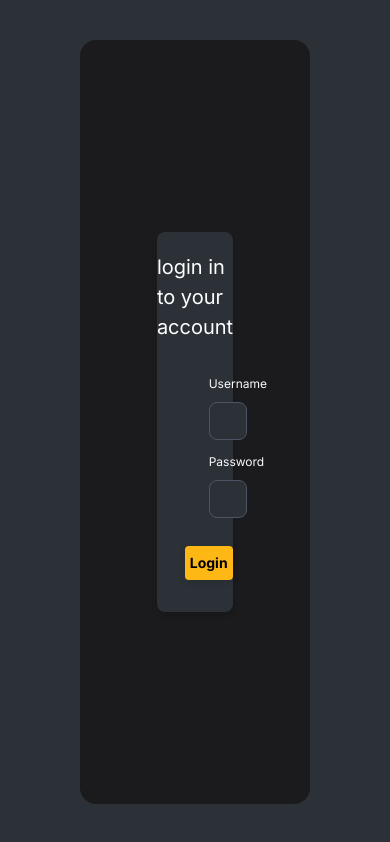
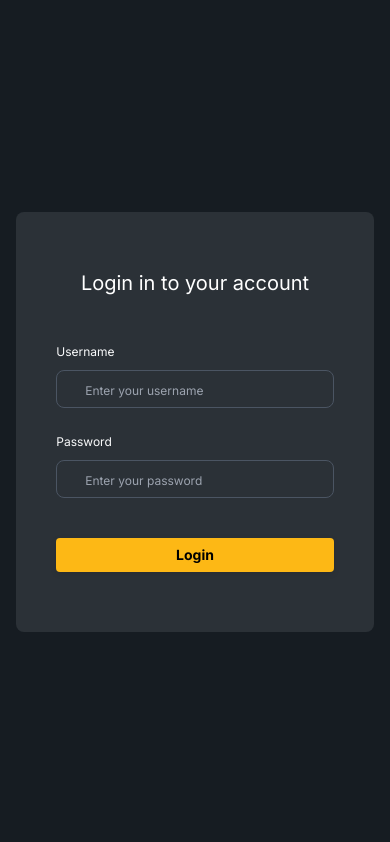
Before and after one commit to alialahverdi/hybridteams, a Next.js app: page /auth/login in a window 390 px wide. Built offline with nearby package versions, Linux system fonts and the light colour scheme.

Commit message:
Complete responsive login and register

```diff
--- a/app/(pages)/auth/login/Login.module.scss
+++ b/app/(pages)/auth/login/Login.module.scss
@@ -1,11 +1,11 @@
-.align {
+.container {
   @apply
-  flex justify-center
-}
-
-.subtitle {
-  @apply
-  mt-5
+  w-full
+  h-screen
+  flex
+  bg-dark
+  justify-center
+  items-center;
 }
 
 .form {
@@ -20,15 +20,5 @@
 
 .btn {
   @apply
-  mt-7
-}
-
-.btnGoogle {
-  @apply
-  mt-12
-}
-
-.forgetPassword {
-  @apply
   mt-10
 }
--- a/app/(pages)/auth/login/page.tsx
+++ b/app/(pages)/auth/login/page.tsx
@@ -1,7 +1,6 @@
 "use client"
 
 import React, { FC, useState } from "react"
-import Link from 'next/link'
 import { useRouter } from 'next/navigation';
 
 // Styles
@@ -9,8 +8,8 @@ import styles from "./Login.module.scss"
 import { cs } from "app/utils/helper";
 
 // Components
-import AuthLayout from "app/components/layout/AuthLayout";
-import { Text, Button, Input } from "app/components/atoms";
+import { Button, Input } from "app/components/atoms";
+import { FormContainer } from "app/components/organism"
 
 
 export interface ILoginProps { }
@@ -24,9 +23,8 @@ export default function Login() {
     }
 
     return (
-        <AuthLayout>
-            <Text className={cs(styles.align)} size={20}>login in to your account</Text>
-
+        <main className={cs(styles.container)}>
+            <FormContainer title='Login in to your account'>
                 <form className={cs(styles.form)}>
                     <Input
                         inputSize="lg"
@@ -48,6 +46,8 @@ export default function Login() {
                         Login
                     </Button>
                 </form>
-        </AuthLayout>
+            </FormContainer>
+
+        </main>
     )
 }
--- a/app/(pages)/auth/register/Register.module.scss
+++ b/app/(pages)/auth/register/Register.module.scss
@@ -1,12 +1,14 @@
-.align {
+.container {
   @apply
-  flex justify-center
+  w-full
+  h-screen
+  flex
+  bg-dark
+  justify-center
+  items-center;
 }
 
-.subtitle {
-  @apply
-  mt-5
-}
+
 
 .form {
   @apply
@@ -20,12 +22,7 @@
 
 .btn {
   @apply
-  mt-7
-}
-
-.btnGoogle {
-  @apply
-  mt-12
+  mt-10
 }
 
 .registerContainer {
--- a/app/(pages)/auth/register/page.tsx
+++ b/app/(pages)/auth/register/page.tsx
@@ -9,8 +9,8 @@ import styles from "./Register.module.scss";
 import { cs } from "app/utils/helper";
 
 // Components
-import AuthLayout from "app/components/layout/AuthLayout";
 import { Text, Button, Input } from "app/components/atoms"
+import { FormContainer } from "app/components/organism"
 
 
 export default function Register() {
@@ -19,7 +19,6 @@ export default function Register() {
     const router = useRouter();
 
     // ------- Logic or Functions ------- //
-
     const onSendConfirmationCode = () => {
         // setStage("confirmPassword")
     }
@@ -29,8 +28,8 @@ export default function Register() {
     }
 
     return (
-        <AuthLayout>
-            <Text className={cs(styles.align)} size={20}>Sign in to your account</Text>
+        <main className={cs(styles.container)}>
+            <FormContainer title='Sign in to your account'>
                 <form className={cs(styles.form)}>
                     <Input
                         inputSize="lg"
@@ -69,6 +68,7 @@ export default function Register() {
                         </Link>
                     </Text>
                 </form>
-        </AuthLayout>
+            </FormContainer>
+        </main>
     )
 }
--- a/app/components/atoms/Input/Input.module.scss
+++ b/app/components/atoms/Input/Input.module.scss
@@ -1,7 +1,7 @@
 .input-container {
     @apply
     relative
-    mt-2
+    mt-5
     text-left
     w-full;
 
--- a/app/components/layout/AuthLayout/AuthLayout.module.scss
+++ b/app/components/layout/AuthLayout/AuthLayout.module.scss
@@ -1,14 +1,17 @@
 .container {
   @apply
-  h-screen bg-darkSecondary py-10 px-20;
-}
-
-.content {
-  @apply flex relative w-full h-full bg-dark rounded-2xl justify-center;
+  h-screen
+  flex w-full
+  bg-dark
+  justify-center;
 }
 
 .backgroundForm {
-  @apply w-1/3 flex flex-col justify-center;
+  @apply
+  w-1/3
+  flex
+  flex-col
+  justify-center;
 }
 
 .formContainer {
--- a/app/components/layout/AuthLayout/AuthLayout.tsx
+++ b/app/components/layout/AuthLayout/AuthLayout.tsx
@@ -12,12 +12,10 @@ const AuthLayout: FC<IAuthLayout> = ({
     children
 }) => {
     return (
-        <main className={cs(styles.container)} >
-            <div className={cs(styles.content)}>
-                <div className={cs(styles.backgroundForm)}>
-                    <div className={cs(styles.formContainer)}>
-                        {children}
-                    </div>
+        <main className={cs(styles.container)}>
+            <div className={cs(styles.backgroundForm)}>
+                <div className={cs(styles.formContainer)}>
+                    {children}
                 </div>
             </div>
         </main>
--- /dev/null
+++ b/app/components/organism/FormContainer/FormContainer.module.scss
@@ -0,0 +1,22 @@
+.formContainer {
+    @apply
+    w-11/12
+    sm:w-9/12
+    md:w-8/12
+    lg:w-7/12
+    xl:w-5/12
+    2xl:w-[550px]
+    bg-darkSecondary
+    text-white
+    flex
+    flex-col
+    justify-center
+    rounded-lg
+    pt-14
+    pb-10;
+    .align {
+        @apply
+        flex
+        justify-center
+    }
+  }
--- /dev/null
+++ b/app/components/organism/FormContainer/FormContainer.tsx
@@ -0,0 +1,24 @@
+import React, { FC, ReactNode } from "react"
+
+// Styles
+import styles from "./FormContainer.module.scss"
+import { cs } from "app/utils/helper"
+
+// Components
+import { Text, Button, Input } from "app/components/atoms"
+
+interface IForm {
+    title: string
+    children: ReactNode
+}
+
+const FormContainer: FC<IForm> = ({ title, children }) => {
+    return (
+        <div className={cs(styles.formContainer)}>
+            <Text className={cs(styles.align)} size={20}>{title}</Text>
+            {children}
+        </div>
+    )
+}
+
+export default FormContainer
--- /dev/null
+++ b/app/components/organism/FormContainer/index.tsx
@@ -0,0 +1 @@
+export { default } from "./FormContainer"
--- a/app/components/organism/index.ts
+++ b/app/components/organism/index.ts
@@ -1,2 +1,3 @@
 export { default as BlogCard } from './BlogCard'
 export { default as Breadcrumb } from './Breadcrumb'
+export { default as FormContainer } from './FormContainer'
--- a/tailwind.config.js
+++ b/tailwind.config.js
@@ -17,7 +17,7 @@ module.exports = {
         secondary: '#FDB815',
         success: '#00B74A',
         danger: '#F93154',
-        dark: '#1b1b1d',
+        dark: '#161c22',
         darkSecondary: '#2b3137',
         titanium: '#6D6E71'
       }
```
Lines whose indentation alone changed are shown as unchanged.
